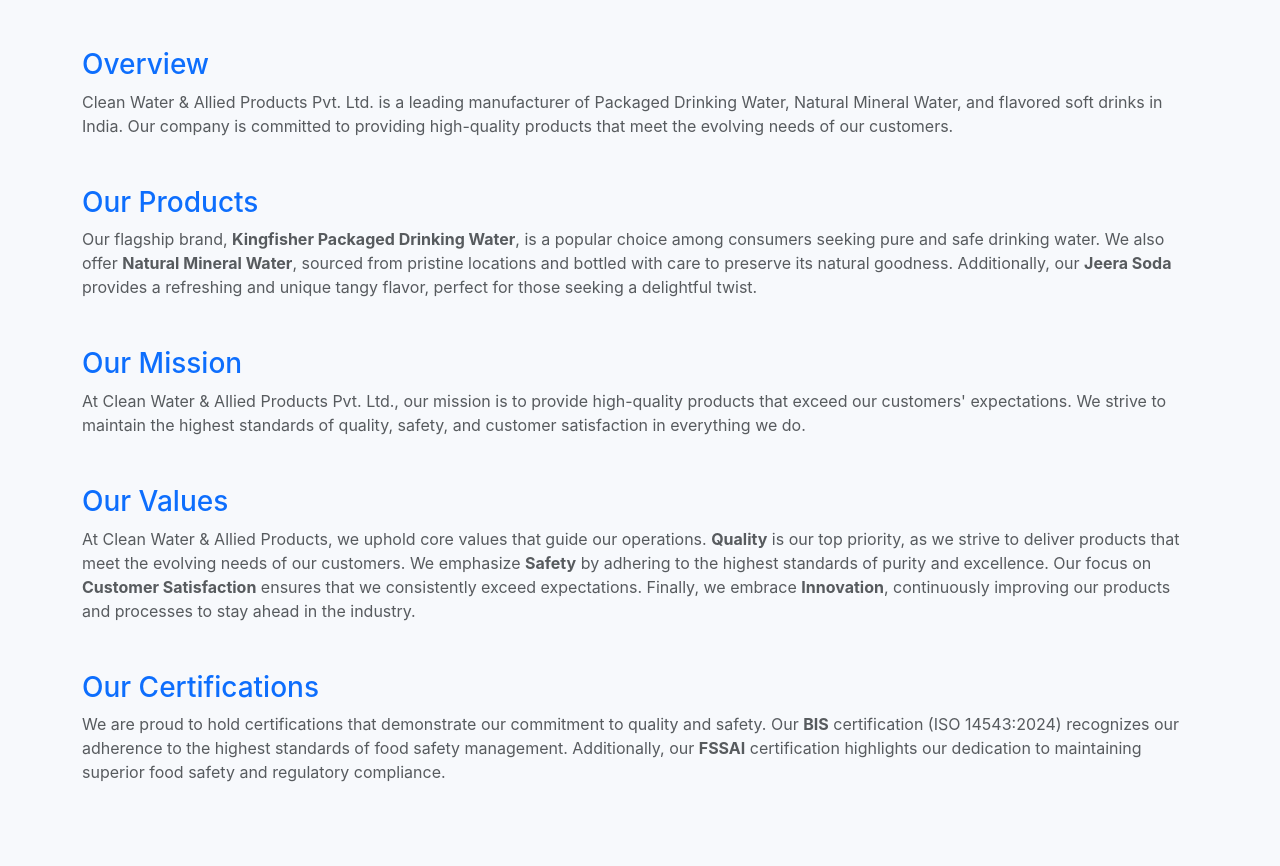
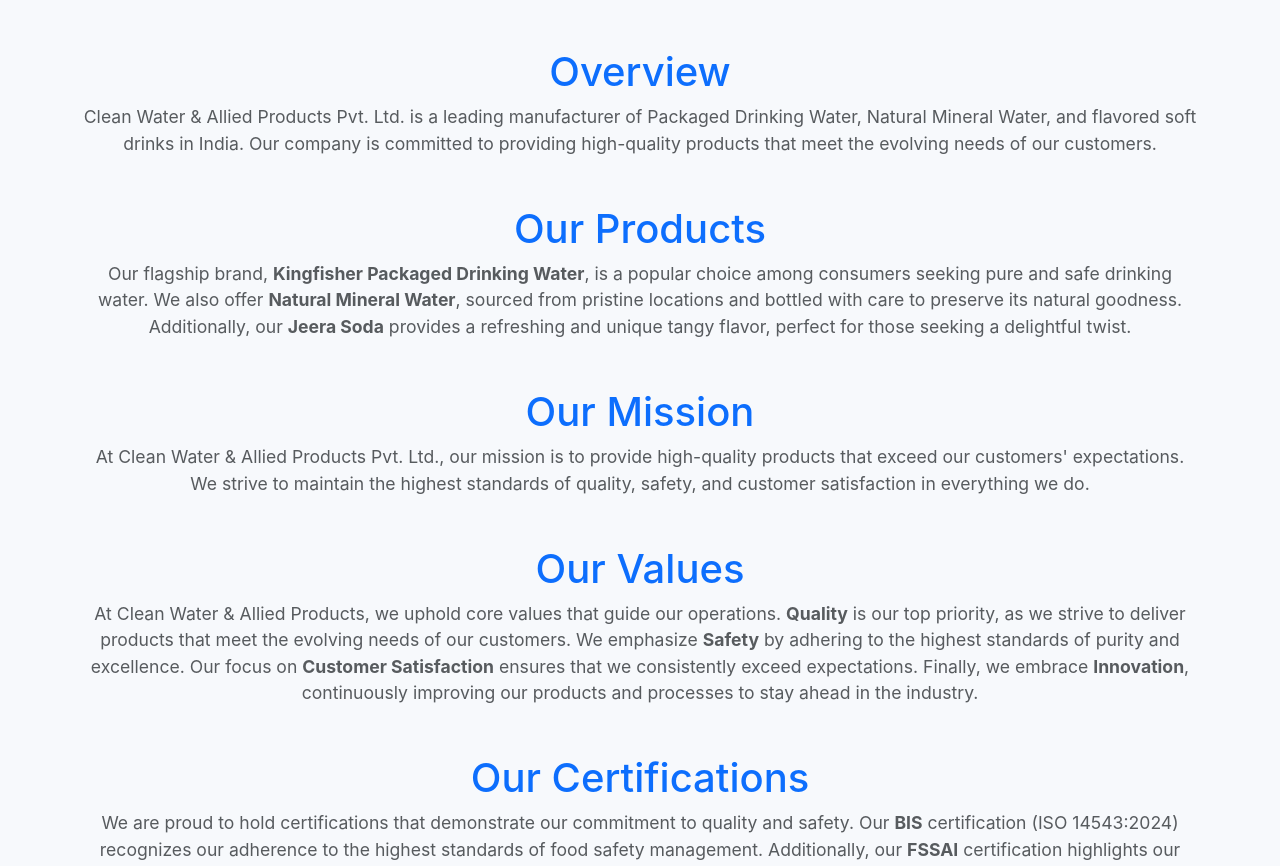
Before and after one commit to Abidimam7/water, a React (Create React App) app: page / in a window 1280 px wide. Shown: the part 1919-2785 px from the top of the page. Built offline with nearby package versions, Linux system fonts and the light colour scheme; no server answers.

Commit message:
Updated backend with new changes

```diff
--- a/src/components/About.js
+++ b/src/components/About.js
@@ -48,8 +48,10 @@
 
         {/* Overview Section */}
         <div className="mb-5">
-          <h3 className="text-primary">Overview</h3>
-          <p className="text-muted">
+          <h3 className="text-center text-primary font-weight-bold" style={{ fontSize: '2.5rem' }}>
+            Overview
+          </h3>
+          <p className="text-center text-muted" style={{ fontSize: '1.1rem' }}>
             Clean Water & Allied Products Pvt. Ltd. is a leading manufacturer of Packaged Drinking Water, Natural Mineral
             Water, and flavored soft drinks in India. Our company is committed to providing high-quality products that
             meet the evolving needs of our customers.
@@ -58,8 +60,10 @@
 
         {/* Products Section */}
         <div className="mb-5">
-          <h3 className="text-primary">Our Products</h3>
-          <p className="text-muted">
+          <h3 className="text-center text-primary font-weight-bold" style={{ fontSize: '2.5rem'}}>
+            Our Products
+          </h3>
+          <p className="text-center text-muted" style={{ fontSize: '1.1rem' }}>
             Our flagship brand, <strong>Kingfisher Packaged Drinking Water</strong>, is a popular choice among consumers
             seeking pure and safe drinking water. We also offer <strong>Natural Mineral Water</strong>, sourced from
             pristine locations and bottled with care to preserve its natural goodness. Additionally, our <strong>Jeera
@@ -69,8 +73,10 @@
 
         {/* Mission Section */}
         <div className="mb-5">
-          <h3 className="text-primary">Our Mission</h3>
-          <p className="text-muted">
+          <h3 className="text-center text-primary font-weight-bold" style={{ fontSize: '2.5rem' }}>
+            Our Mission
+          </h3>
+          <p className="text-center text-muted" style={{ fontSize: '1.1rem' }}>
             At Clean Water & Allied Products Pvt. Ltd., our mission is to provide high-quality products that exceed our
             customers' expectations. We strive to maintain the highest standards of quality, safety, and customer
             satisfaction in everything we do.
@@ -79,8 +85,10 @@
 
         {/* Values Section */}
         <div className="mb-5">
-          <h3 className="text-primary">Our Values</h3>
-          <p className="text-muted">
+          <h3 className="text-center text-primary font-weight-bold" style={{ fontSize: '2.5rem' }}>
+            Our Values
+          </h3>
+          <p className="text-center text-muted" style={{ fontSize: '1.1rem' }}>
             At Clean Water & Allied Products, we uphold core values that guide our operations. <strong>Quality</strong> is our
             top priority, as we strive to deliver products that meet the evolving needs of our customers. We emphasize{' '}
             <strong>Safety</strong> by adhering to the highest standards of purity and excellence. Our focus on{' '}
@@ -91,14 +99,17 @@
 
         {/* Certifications Section */}
         <div className="mb-5">
-          <h3 className="text-primary">Our Certifications</h3>
-          <p className="text-muted">
+          <h3 className="text-center text-primary font-weight-bold" style={{ fontSize: '2.5rem' }}>
+            Our Certifications
+          </h3>
+          <p className="text-center text-muted" style={{ fontSize: '1.1rem' }}>
             We are proud to hold certifications that demonstrate our commitment to quality and safety. Our <strong>BIS</strong>{' '}
             certification (ISO 14543:2024) recognizes our adherence to the highest standards of food safety management.
             Additionally, our <strong>FSSAI</strong> certification highlights our dedication to maintaining superior food safety
             and regulatory compliance.
           </p>
         </div>
+
       </div>
     </div>
   );
```
